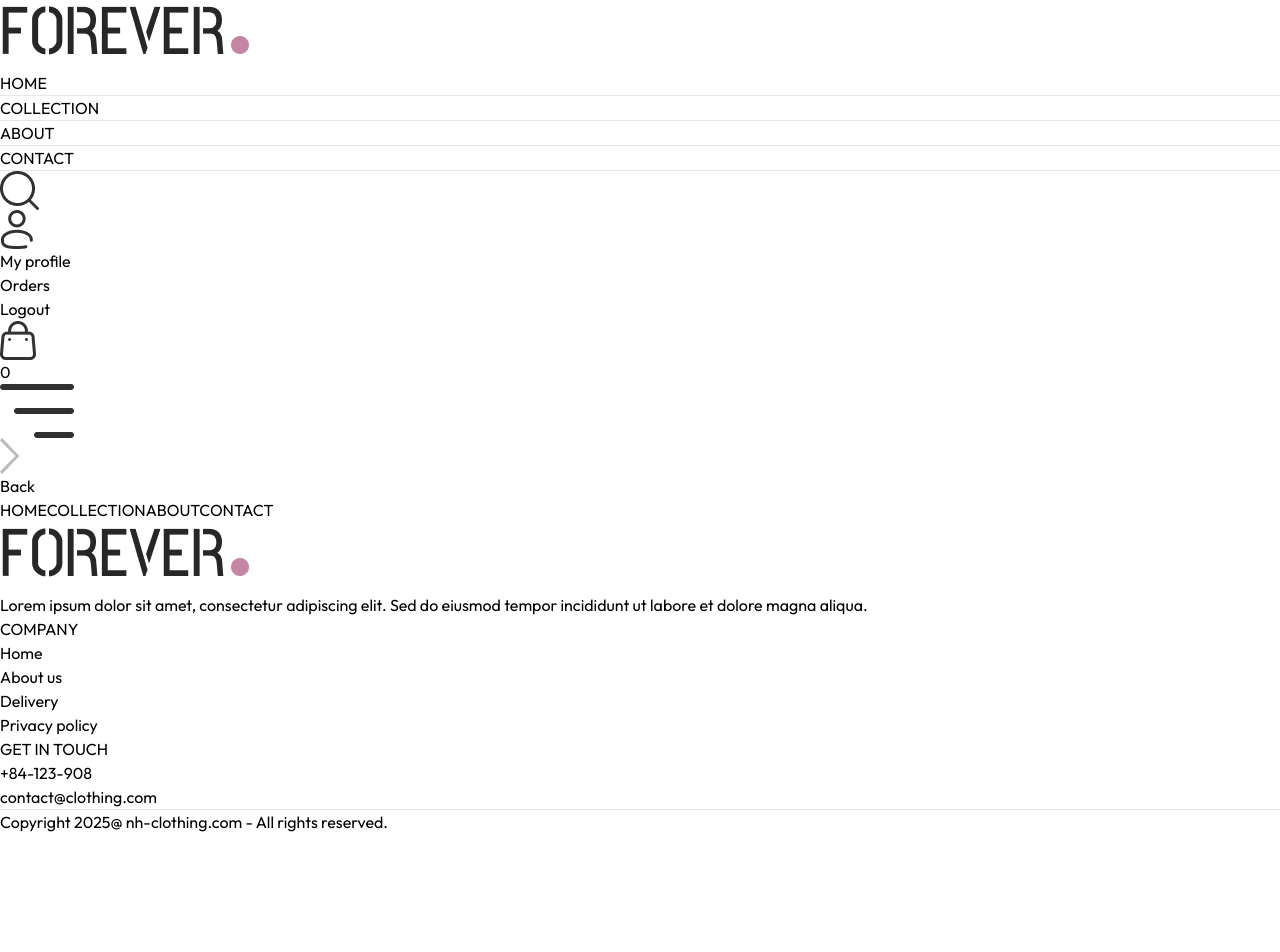
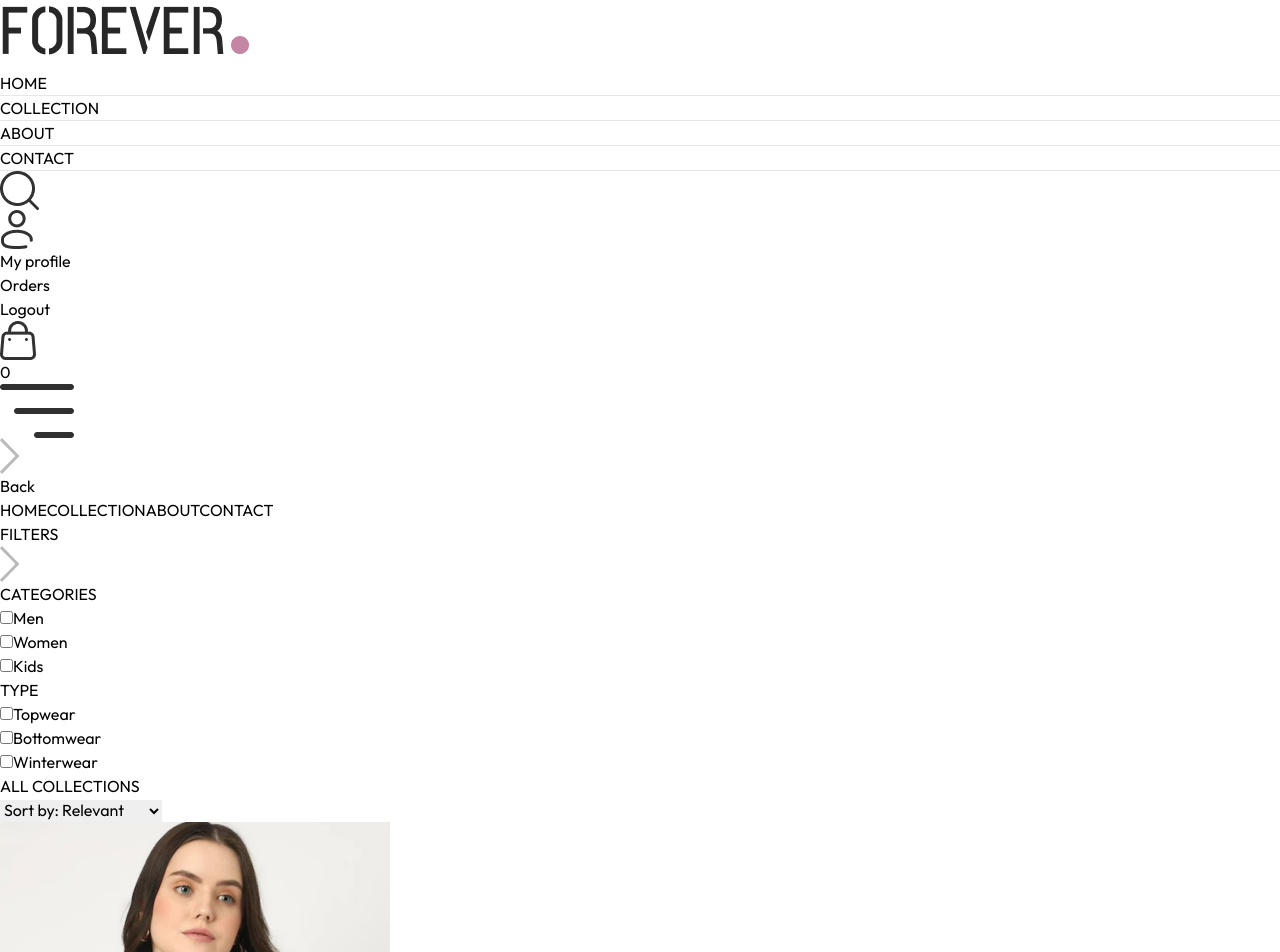
Before and after one commit to NhungNguyen04/Clothing-shop, a React (Vite) app: page /collection in a window 1280 px wide. Shown: the top 952 px of the page. Before the commit the page ends 834 px from the top, so only its background shows below. Built offline with nearby package versions, Linux system fonts and the light colour scheme.

Commit message:
finish collection page ui

```diff
--- a/src/index.css
+++ b/src/index.css
@@ -24,3 +24,10 @@
     color: white;
   }
 }
+
+select,
+select option {
+    font-family: 'Outfit', sans-serif !important;
+    -webkit-font-family: 'Outfit', sans-serif !important;
+    -moz-font-family: 'Outfit', sans-serif !important;
+}
--- a/src/pages/Collection.jsx
+++ b/src/pages/Collection.jsx
@@ -1,9 +1,139 @@
-import React from 'react'
+import React, { useContext, useEffect, useState } from 'react'
+import { ShopContext } from '../context/ShopContext'
+import { assets } from '../assets/assets';
+import Title from '../components/Title';
+import ProductItem from '../components/ProductItem';
 
 function Collection() {
+
+  const { products } = useContext(ShopContext);
+  const [ showFilter, setShowFilter ] = useState(true)
+  const [ filterProducts, setFilterProducts ] = useState([]);
+  const [ category, setCategory ] = useState([]);
+  const [ subCategory, setSubCategory ] = useState([]);
+  const [ sortType, setSortType ] = useState('relevant');
+
+  const toggleCategory = (e) => {
+    if(category.includes(e.target.value)) {
+      setCategory(prev => prev.filter(item => item !== e.target.value))
+    } else {
+      setCategory(prev => [...prev, e.target.value])
+    }
+  }
+
+  const toggleSubCategory = (e) => {
+    if(subCategory.includes(e.target.value)) {
+      setSubCategory(prev => prev.filter(item => item !== e.target.value))
+    } else {
+      setSubCategory(prev => [...prev, e.target.value])
+    }
+  }
+
+  const applyFilter = () => {
+    let productsCopy = products.slice();
+
+    if (category.length > 0) {
+      productsCopy = productsCopy.filter(item => category.includes(item.category))
+    }
+
+    if (subCategory.length > 0) {
+      productsCopy = productsCopy.filter(item => subCategory.includes(item.subCategory))
+    }
+
+    setFilterProducts(productsCopy)
+  }
+
+  const sortProducts = () => {
+    let fpCopy = filterProducts.slice();
+
+    switch(sortType) {
+      case 'low-high':
+        setFilterProducts(fpCopy.sort((a, b) => a.price - b.price))
+        break;
+      case 'high-low':
+        setFilterProducts(fpCopy.sort((a, b) => b.price - a.price))
+        break;
+      default:
+        applyFilter();
+        break;
+    }
+  }
+
+  useEffect(() => {
+    applyFilter()
+  }, [category, subCategory])
+
+  useEffect(() => {
+    sortProducts()
+  }, [sortType])
+
   return (
-    <div>
+    <div className='flex flex-col sm:flex-row gap-1 sm:gap-10 pt-10 border-t'>
 
+      {/*  Filter options */}
+      <div className='min-w-60'>
+        <p onClick={() => setShowFilter(!showFilter)} className='my-2 text-xl flex items-center cursor-pointer gap-2'>FILTERS
+          <img src={assets.dropdown_icon} className={`h-3 sm:hidden ${showFilter ? 'rotate-90': ''}`} alt="" />
+        </p>
+        {/* Category Filter */}
+        <div className={`border border-gray-300 pl-5 py-3 mt-6 ${showFilter ? '' : 'hidden'} sm:block`}>
+          <p className='mb-3 text-sm font-medium'>CATEGORIES</p>
+          <div className='flex flex-col gap-2 text-sm font-light text-gray-700'>
+            <p className='flex gap-2'>
+              <input type="checkbox" onChange={toggleCategory} className='w-3' value={'Men'}/>Men
+            </p>
+            <p className='flex gap-2'>
+              <input type="checkbox" onChange={toggleCategory} className='w-3' value={'Women'}/>Women
+            </p>
+            <p className='flex gap-2'>
+              <input type="checkbox" onChange={toggleCategory} className='w-3' value={'Kids'}/>Kids
+            </p>
+          </div>
+        </div>
+        {/* Sub category filter */}
+        <div className={`border border-gray-300 pl-5 py-3 my-5 ${showFilter ? '' : 'hidden'} sm:block`}>
+          <p className='mb-3 text-sm font-medium'>TYPE</p>
+          <div className='flex flex-col gap-2 text-sm font-light text-gray-700'>
+            <p className='flex gap-2'>
+              <input type="checkbox" className='w-3' onChange={toggleSubCategory} value={'Topwear'}/>Topwear
+            </p>
+            <p className='flex gap-2'>
+              <input type="checkbox" className='w-3' onChange={toggleSubCategory} value={'Bottomwear'}/>Bottomwear
+            </p>
+            <p className='flex gap-2'>
+              <input type="checkbox" className='w-3' onChange={toggleSubCategory} value={'Winterwear'}/>Winterwear
+            </p>
+          </div>
+        </div>
+      </div>
+
+      {/* Right side */}
+      <div className='flex-1'>
+        <div className='flex justify-between text-base sm:text-2xl mb-4'>
+          <Title text1={'ALL'} text2={'COLLECTIONS'}/>
+          {/* Product sort */}
+          <select onChange={(e) => setSortType(e.target.value)}className='border-2 bg-white border-gray-300 text-sm px-2 py-1' id="">
+            <option value="relevant">Sort by: Relevant</option>
+            <option value="low-high">Sort by: Low to High</option>
+            <option value="high-low">Sort by: High to Low</option>
+          </select>
+        </div>
+
+        {/* Map products */}
+        <div className='grid grid-cols-2 md:grid-cols-3 lg:grid-cols-4 gap-4 gap-y-6'>
+          {
+            filterProducts.map((item, index) => (
+              <ProductItem
+                key={index}
+                name={item.name}
+                id={item._id}
+                price={item.price}
+                image={item.image}
+              />
+            ))
+          }
+        </div>
+      </div>
     </div>
   )
 }
```
